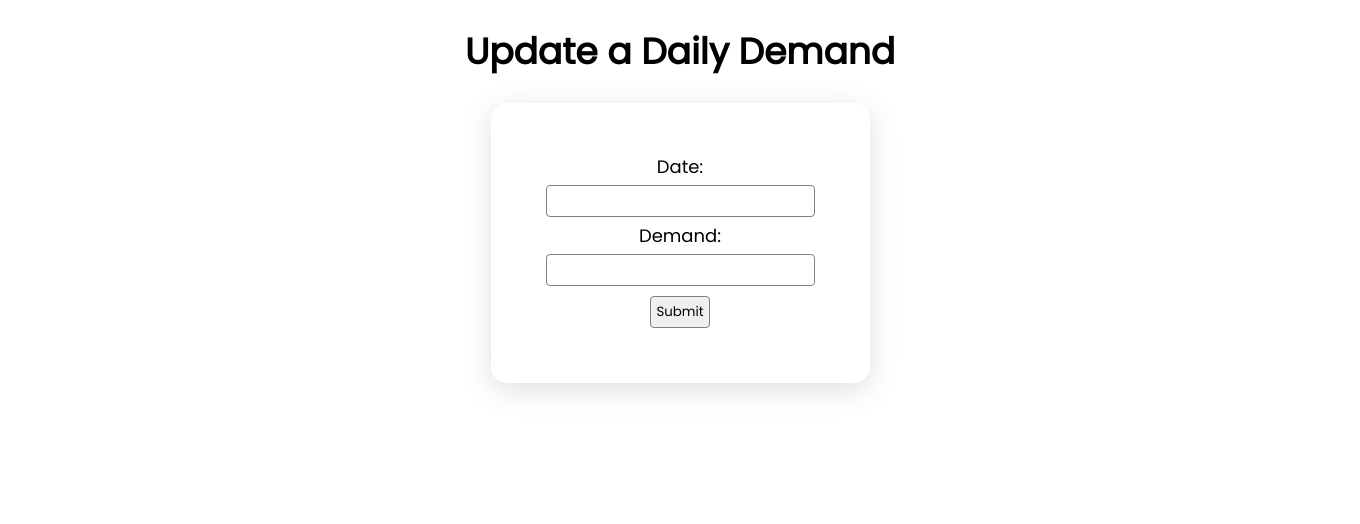
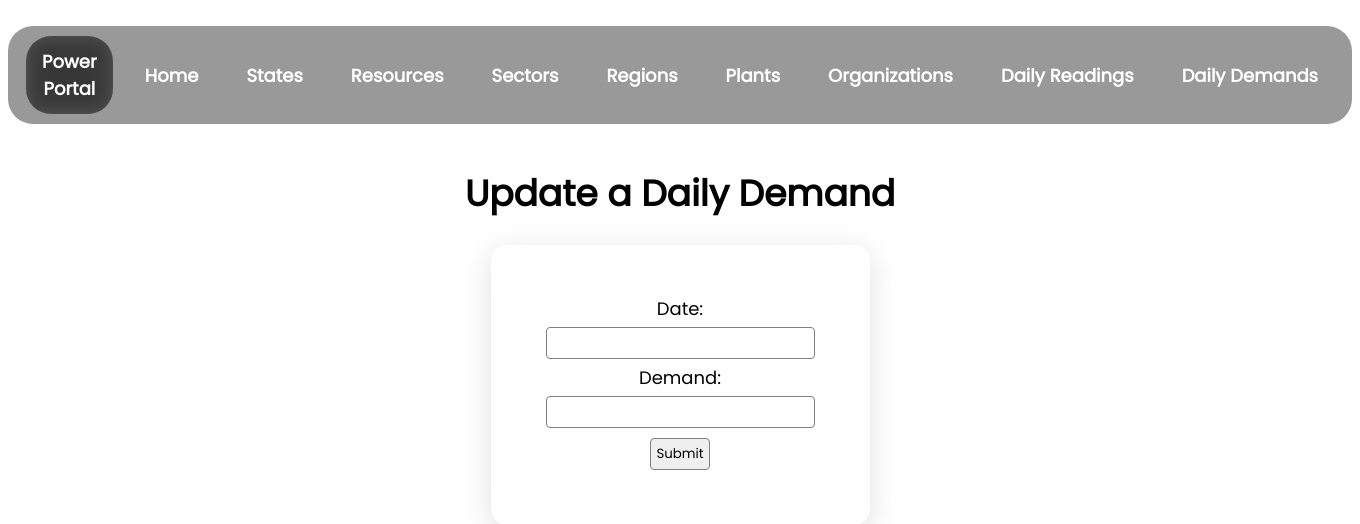
Before and after one commit to Ashrockzzz2003/Power_Portal_2.0, a Flask app: page /daily_demand/create in a window 1360 px wide. Shown: the top 524 px of the page. Run offline with Flask 2, Linux system fonts and the light colour scheme.

Commit message:
- bug fixes

```diff
--- a/templates/create_dd.html
+++ b/templates/create_dd.html
@@ -8,6 +8,22 @@
     <link rel="stylesheet" href="../static/assets/update.css">
   </head>
   <body>
+    <nav>
+      <ul class="menu-bar">
+        <div class="logo">
+          <a href="/">Power Portal </a>
+        </div>
+        <li><a href="/">Home</a></li>
+        <li><a href="/state">States</a></li>
+        <li><a href="/resource">Resources</a></li>
+        <li><a href="/sector">Sectors</a></li>
+        <li><a href="/region">Regions</a></li>
+        <li><a href="/plant">Plants</a></li>
+        <li><a href="/organization">Organizations</a></li>
+        <li><a href="/daily_reading">Daily Readings</a></li>
+        <li><a href="/daily_demand">Daily Demands</a></li>
+      </ul>
+    </nav>
     <h1>Update a Daily Demand</h1>
     <form action="/daily_demand/create" method="POST" id="create-daily_demand-form">
       <div>
```
Also changed, not shown: database.db.
